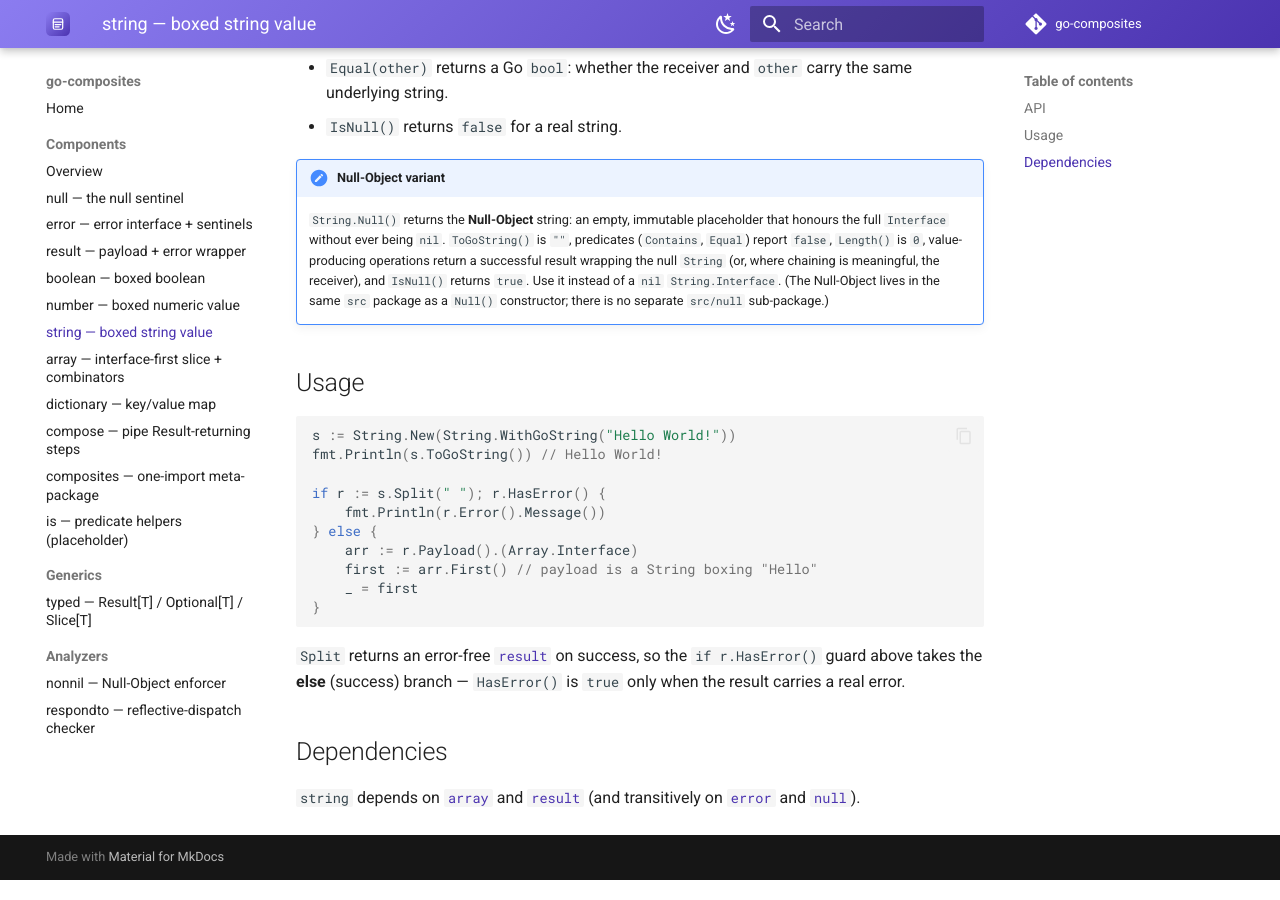
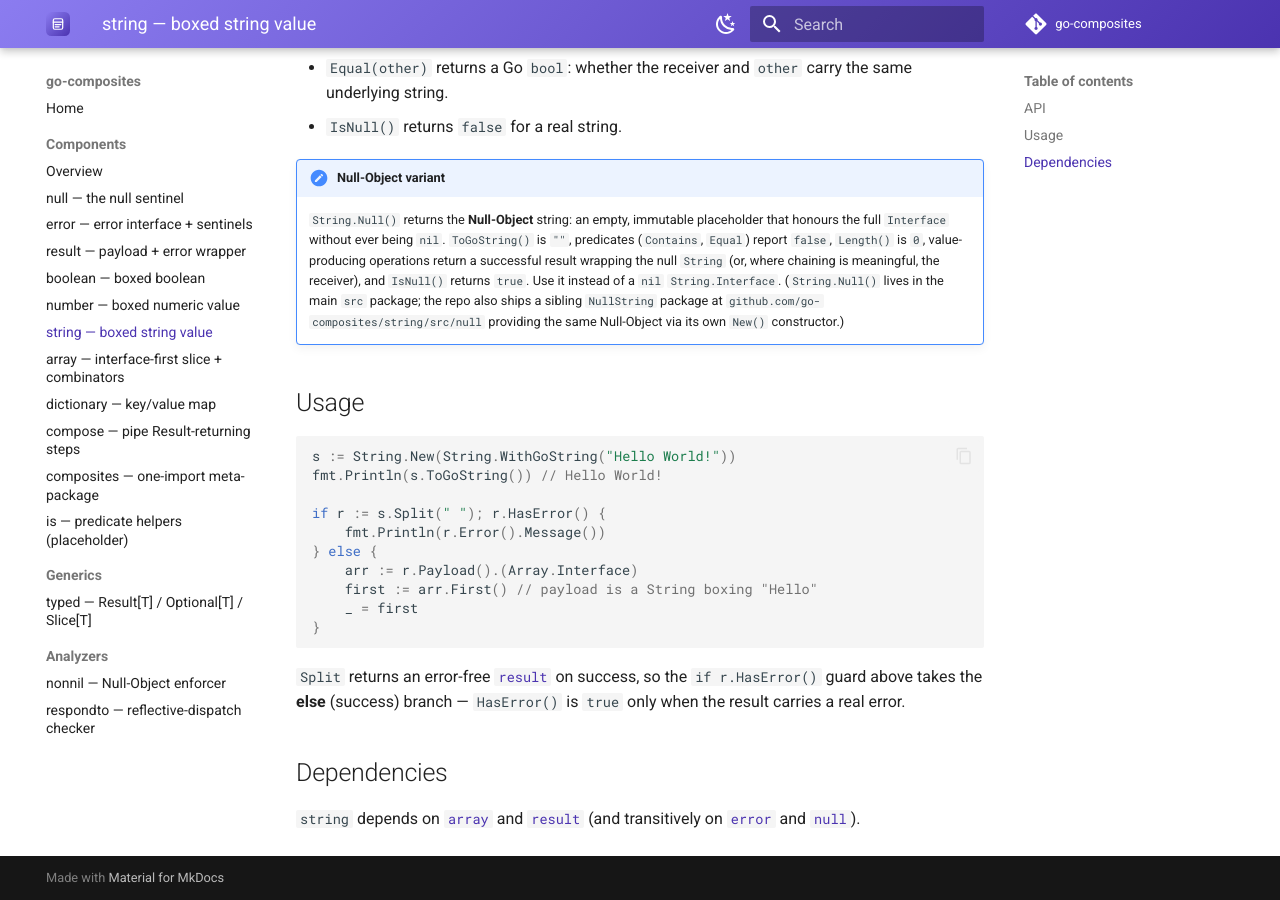
Before and after one commit to go-composites/docs, an MkDocs documentation site: the page built from docs/components/string.md, in a window 1280 px wide and 900 px high, scrolled down 1230 px. Built offline with MkDocs 1.6.1 and Material for MkDocs 9.7.7, drawn with Linux system fonts in a browser that asks for light colours; the version menu is left out.

Commit message:
docs(string): correct the Null-Object note
string ships both an inline String.Null() and a sibling NullString package at
src/null — the previous note wrongly claimed there was no src/null sub-package.

Co-Authored-By: Claude Opus 4.8 <noreply@anthropic.com>

```diff
--- a/docs/components/string.md
+++ b/docs/components/string.md
@@ -60,8 +60,10 @@ func Null() Interface
     `Length()` is `0`, value-producing operations return a successful result
     wrapping the null `String` (or, where chaining is meaningful, the receiver),
     and `IsNull()` returns `true`. Use it instead of a `nil`
-    `String.Interface`. (The Null-Object lives in the same `src` package as a
-    `Null()` constructor; there is no separate `src/null` sub-package.)
+    `String.Interface`. (`String.Null()` lives in the main `src` package; the
+    repo also ships a sibling `NullString` package at
+    `github.com/go-composites/string/src/null` providing the same Null-Object via
+    its own `New()` constructor.)
 
 ## Usage
 
```
